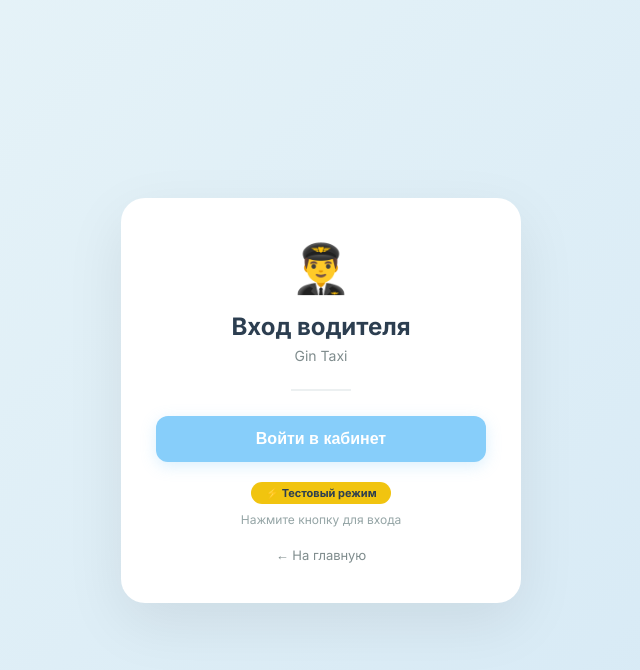
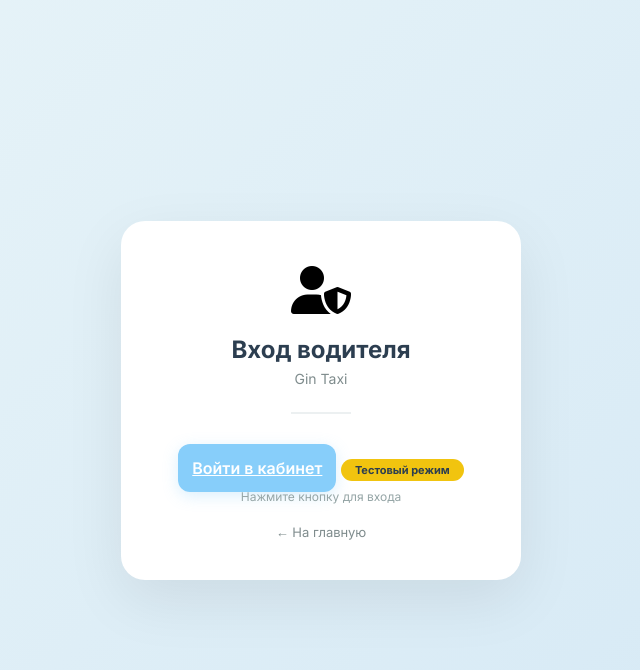
Before and after one commit to natuto228/Gin-Taxi-fin, a FastAPI app: page /login in a window 1280 px wide. Shown: the top 670 px of the page, without its empty margins (319-959 px from the left). Run offline with FastAPI, Linux system fonts and the light colour scheme; some libraries are stand-ins or nearby versions.

Commit message:
login.html без скриптов

```diff
--- a/templates/login.html
+++ b/templates/login.html
@@ -11,22 +11,17 @@
 <body class="login-page">
 
     <div class="login-card">
-        <div class="login-icon">👨‍✈️</div>
+        <div class="login-icon">
+            <i class="fas fa-user-shield"></i>
+        </div>
         <h1>Вход водителя</h1>
         <p class="subtitle">Gin Taxi</p>
         <div class="divider"></div>
-        <button class="login-btn" id="driverTestLogin">Войти в кабинет</button>
-        <div class="test-badge">⚡ Тестовый режим</div>
+        <a href="/driver-dashboard" class="login-btn">Войти в кабинет</a>
+        <div class="test-badge">Тестовый режим</div>
         <div class="test-hint">Нажмите кнопку для входа</div>
         <a href="/" class="back-link">← На главную</a>
     </div>
 
-    <script>
-        document.getElementById('driverTestLogin').addEventListener('click', function() {
-            localStorage.setItem('driverLoggedIn', 'true');
-            window.location.href = '/driver-dashboard';
-        });
-    </script>
-
 </body>
 </html>
```
